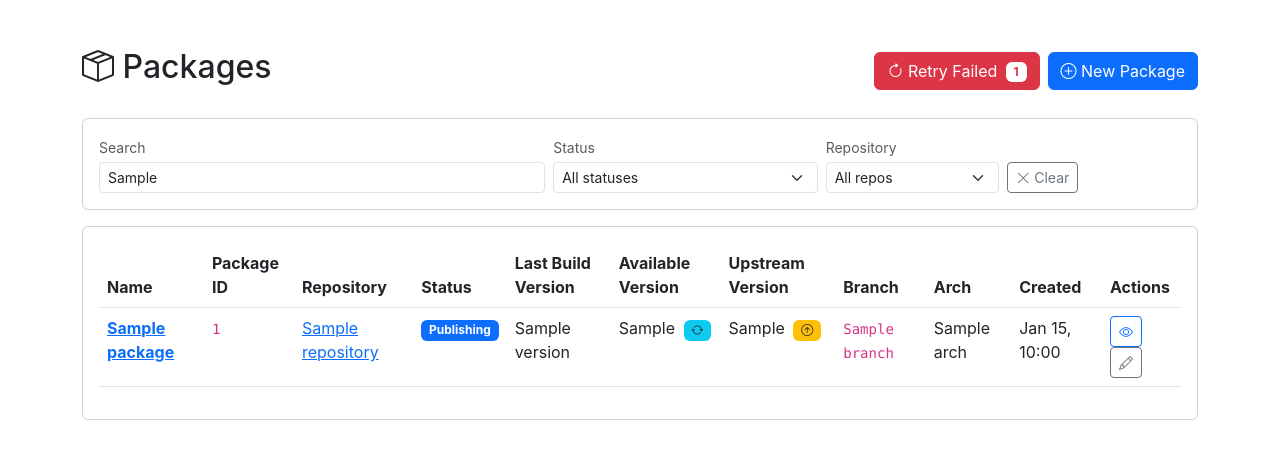
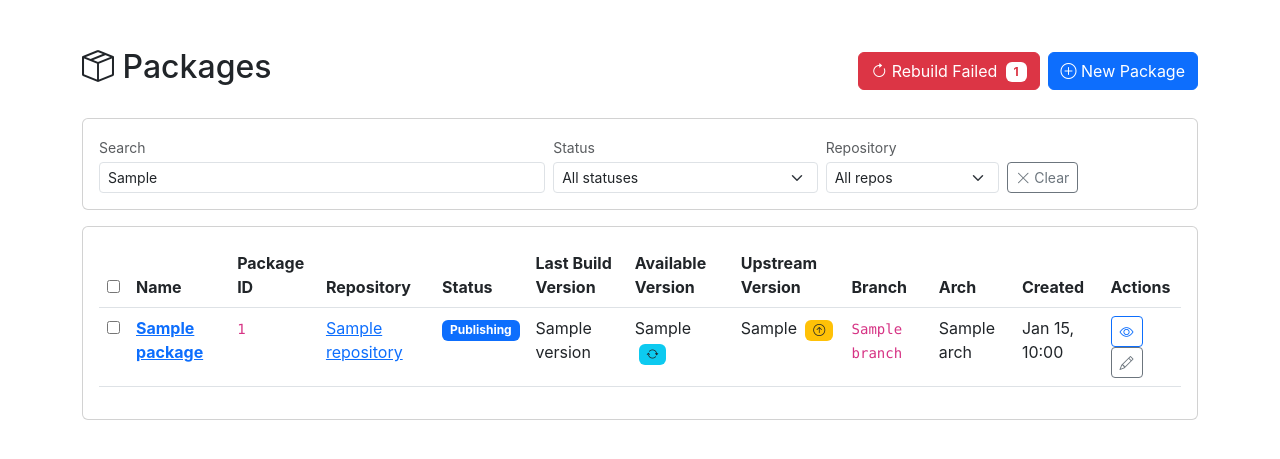
Before and after one commit to MrMEEE/flat-manager-django, a Django app: template templates/flatpak/package_list.html in a window 1280 px wide. Shown: the top 459 px of the page. Run offline with Django 5.2, Linux system fonts and the light colour scheme; the template is opened without the code that fills it: most values are stand-ins (such as "Sample title", 1, 10 or a date in 2020).

Commit message:
feat: bulk rebuild/delete on package list; rename Retry to Rebuild; refresh appstream before checkin

```diff
--- a/apps/flatpak/urls.py
+++ b/apps/flatpak/urls.py
@@ -21,6 +21,7 @@ urlpatterns = [
     path('subsets/<int:pk>/delete/', views.RepositorySubsetDeleteView.as_view(), name='subset_delete'),
     path('packages/', views.PackageListView.as_view(), name='package_list'),
     path('packages/retry-all-failed/', views.PackageRetryAllFailedView.as_view(), name='package_retry_all_failed'),
+    path('packages/bulk-action/', views.PackageBulkActionView.as_view(), name='package_bulk_action'),
     path('packages/create/', views.PackageCreateView.as_view(), name='package_create'),
     path('packages/<int:pk>/', views.PackageDetailView.as_view(), name='package_detail'),
     path('packages/<int:pk>/edit/', views.PackageUpdateView.as_view(), name='package_edit'),
--- a/templates/flatpak/package_list.html
+++ b/templates/flatpak/package_list.html
@@ -8,8 +8,8 @@
     <div class="d-flex gap-2">
         {% if failed_count %}
         <button class="btn btn-danger" id="retry-all-failed-btn"
-                title="Retry all {{ failed_count }} failed/cancelled package{{ failed_count|pluralize }}">
-            <i class="bi bi-arrow-clockwise"></i> Retry Failed
+                title="Rebuild all {{ failed_count }} failed/cancelled package{{ failed_count|pluralize }}">
+            <i class="bi bi-arrow-clockwise"></i> Rebuild Failed
             <span class="badge bg-white text-danger ms-1">{{ failed_count }}</span>
         </button>
         {% endif %}
@@ -55,6 +55,17 @@
     </div>
 </div>
 
+<div id="bulk-toolbar" class="alert alert-secondary d-flex align-items-center gap-3 py-2 mb-2" style="display:none!important">
+    <span id="bulk-count" class="fw-semibold">0 selected</span>
+    <button class="btn btn-sm btn-outline-primary" id="bulk-rebuild-btn">
+        <i class="bi bi-arrow-clockwise"></i> Rebuild
+    </button>
+    <button class="btn btn-sm btn-outline-danger" id="bulk-delete-btn">
+        <i class="bi bi-trash"></i> Delete
+    </button>
+    <button class="btn btn-sm btn-link text-secondary ms-auto" id="bulk-deselect-btn">Deselect all</button>
+</div>
+
 <div id="results-container">
 <div class="card">
     <div class="card-body">
@@ -63,6 +74,7 @@
             <table class="table table-hover">
                 <thead>
                     <tr>
+                        <th style="width:1%"><input type="checkbox" id="select-all" title="Select all"></th>
                         <th>Name</th>
                         <th>Package ID</th>
                         <th>Repository</th>
@@ -78,7 +90,8 @@
                 </thead>
                 <tbody>
                     {% for package in packages %}
-                    <tr>
+                    <tr data-pk="{{ package.pk }}">
+                        <td><input type="checkbox" class="pkg-checkbox" value="{{ package.pk }}"></td>
                         <td>
                             <a href="{% url 'flatpak:package_detail' package.pk %}">
                                 <strong>{{ package.package_name }}</strong>
@@ -268,9 +281,9 @@
     var _csrf = '{{ csrf_token }}';
     btn.addEventListener('click', function () {
         showConfirmModal(
-            'Retry All Failed',
-            '<p>Retry all <strong>{{ failed_count }} failed/cancelled package{{ failed_count|pluralize }}</strong>?</p>',
-            'Retry All',
+            'Rebuild All Failed',
+            '<p>Rebuild all <strong>{{ failed_count }} failed/cancelled package{{ failed_count|pluralize }}</strong>?</p>',
+            'Rebuild All',
             function () {
                 btn.disabled = true;
                 btn.innerHTML = '<span class="spinner-border spinner-border-sm me-1"></span> Retrying&hellip;';
@@ -284,21 +297,106 @@
                     if (d.status === 'success') {
                         location.reload();
                     } else {
-                        showErrorModal('Retry Failed', d.error || 'Unknown error');
+                        showErrorModal('Rebuild Failed', d.error || 'Unknown error');
                         btn.disabled = false;
-                        btn.innerHTML = '<i class="bi bi-arrow-clockwise"></i> Retry Failed';
+                        btn.innerHTML = '<i class="bi bi-arrow-clockwise"></i> Rebuild Failed';
                     }
                 })
                 .catch(function (e) {
-                    showErrorModal('Retry Error', e.message);
+                    showErrorModal('Rebuild Error', e.message);
                     btn.disabled = false;
-                    btn.innerHTML = '<i class="bi bi-arrow-clockwise"></i> Retry Failed';
+                    btn.innerHTML = '<i class="bi bi-arrow-clockwise"></i> Rebuild Failed';
                 });
             }
         );
     });
 })();
 {% endif %}
+
+// ── Bulk selection ─────────────────────────────────────────────────────────
+(function () {
+    var _csrf = '{{ csrf_token }}';
+    var toolbar = document.getElementById('bulk-toolbar');
+    var countEl = document.getElementById('bulk-count');
+
+    function getChecked() {
+        return Array.from(document.querySelectorAll('.pkg-checkbox:checked'));
+    }
+
+    function updateToolbar() {
+        var checked = getChecked();
+        if (checked.length > 0) {
+            toolbar.style.display = '';
+            countEl.textContent = checked.length + ' selected';
+        } else {
+            toolbar.style.display = 'none';
+        }
+    }
+
+    // Select-all checkbox
+    document.addEventListener('change', function (e) {
+        if (e.target && e.target.id === 'select-all') {
+            document.querySelectorAll('.pkg-checkbox').forEach(function (cb) {
+                cb.checked = e.target.checked;
+            });
+            updateToolbar();
+        } else if (e.target && e.target.classList.contains('pkg-checkbox')) {
+            var all = document.querySelectorAll('.pkg-checkbox');
+            var allChecked = Array.from(all).every(function (cb) { return cb.checked; });
+            var selectAll = document.getElementById('select-all');
+            if (selectAll) selectAll.checked = allChecked;
+            updateToolbar();
+        }
+    });
+
+    document.getElementById('bulk-deselect-btn').addEventListener('click', function () {
+        document.querySelectorAll('.pkg-checkbox, #select-all').forEach(function (cb) { cb.checked = false; });
+        updateToolbar();
+    });
+
+    function runBulkAction(action, confirmTitle, confirmBody, confirmLabel) {
+        var ids = getChecked().map(function (cb) { return parseInt(cb.value, 10); });
+        if (!ids.length) return;
+        showConfirmModal(confirmTitle, confirmBody, confirmLabel, function () {
+            fetch('{% url "flatpak:package_bulk_action" %}', {
+                method: 'POST',
+                headers: { 'X-CSRFToken': _csrf, 'Content-Type': 'application/json' },
+                credentials: 'same-origin',
+                body: JSON.stringify({ action: action, ids: ids }),
+            })
+            .then(function (r) { return r.json(); })
+            .then(function (d) {
+                if (d.status === 'success') {
+                    location.reload();
+                } else {
+                    showErrorModal('Bulk Action Failed', d.error || 'Unknown error');
+                }
+            })
+            .catch(function (e) { showErrorModal('Bulk Action Error', e.message); });
+        });
+    }
+
+    document.getElementById('bulk-rebuild-btn').addEventListener('click', function () {
+        var ids = getChecked();
+        runBulkAction(
+            'rebuild',
+            'Rebuild Selected',
+            '<p>Rebuild <strong>' + ids.length + ' selected package' + (ids.length === 1 ? '' : 's') + '</strong>?</p>',
+            'Rebuild'
+        );
+    });
+
+    document.getElementById('bulk-delete-btn').addEventListener('click', function () {
+        var ids = getChecked();
+        runBulkAction(
+            'delete',
+            'Delete Selected',
+            '<p>Delete <strong>' + ids.length + ' selected package' + (ids.length === 1 ? '' : 's') + '</strong>?<br>' +
+            '<small class="text-muted">In-progress packages will be cancelled; completed packages will be deleted.</small></p>',
+            'Delete'
+        );
+    });
+})();
 
 function showConfirmModal(title, body, okLabel, onOk) {
     document.getElementById('confirmTitle').textContent = title;
```
Also changed, not shown: apps/flatpak/views.py (+45 -0 lines), templates/flatpak/package_detail.html (+4 -4 lines), 1 other file.
